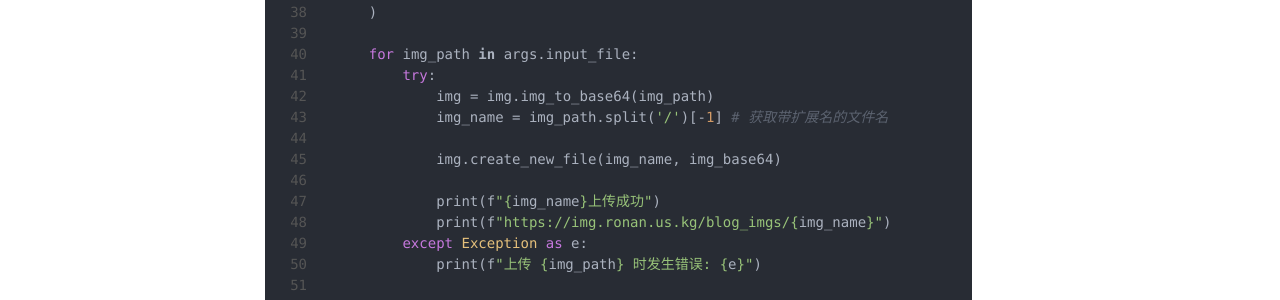
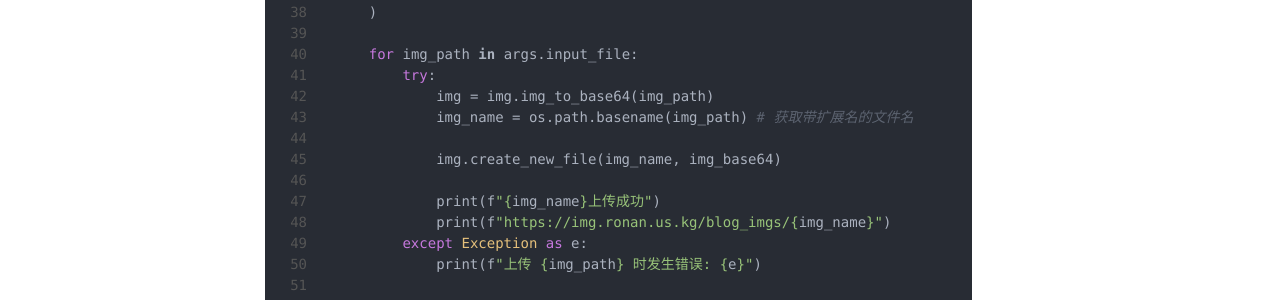
Before and after one commit to EchoZap/Huxpro_Blog, a Jekyll site: the page built from _posts/2024-09-08-RonanBlog 图床上传脚本.md, in a window 1280 px wide. Shown: the part 1179-1479 px from the top of the page. Built offline with Jekyll 4.4.1, drawn with Linux system fonts in a browser that asks for light colours; nearby versions of some CDN libraries; comment, search, counter and statistics services are not loaded.

Commit message:
Update and rename 2024-09-08-RonanBlog 图床上次脚本.md to 2024-09-08-RonanBlog 图床上传脚本.md

```diff
--- a/_posts/2024-09-08-RonanBlog 图床上次脚本.md
+++ b/_posts/2024-09-08-RonanBlog 图床上传脚本.md
@@ -52,7 +52,7 @@ def main():
     for img_path in args.input_file:
         try:
             img = img.img_to_base64(img_path)
-            img_name = img_path.split('/')[-1] # 获取带扩展名的文件名
+            img_name = os.path.basename(img_path) # 获取带扩展名的文件名
 
             img.create_new_file(img_name, img_base64)
 
```
